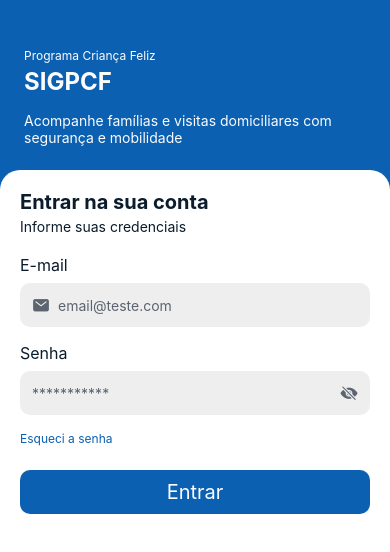
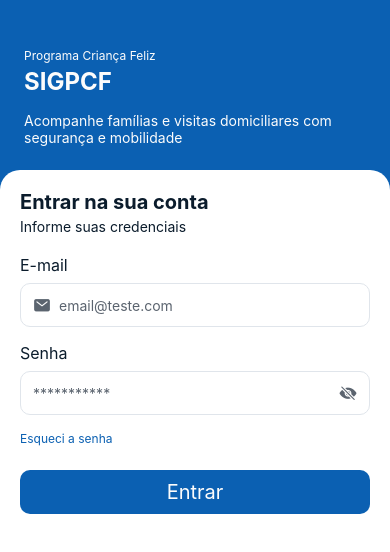
Before and after one commit to ron010-1/project-pdm, a React Native app: screen /Main in a window 390 px wide. Shown: the top 552 px of the page. Built offline with nearby package versions, Linux system fonts and the light colour scheme; no server answers.

Commit message:
view: modifica cor dos inputs de texto

```diff
--- a/src/components/TextField.tsx
+++ b/src/components/TextField.tsx
@@ -58,6 +58,8 @@
     borderRadius: radii.sm,
     paddingHorizontal: spacing.md,
     height: 44,
+    borderWidth: 1,
+    borderColor: colors.inputStroke,
   },
   inputRowError: {
     borderWidth: 1,
--- a/src/theme/colors.ts
+++ b/src/theme/colors.ts
@@ -23,7 +23,8 @@
   dangerBackground: '#fce9e9',
 
   statTileBackground: '#ecf3f8',
-  inputBackground: '#eeeeee',
+  inputBackground: '#ffffff',
+  inputStroke: '#e0e5eb',
 };
 
 export type StatusVariant = 'ativo' | 'alerta' | 'finalizado' | 'realizada';
```
